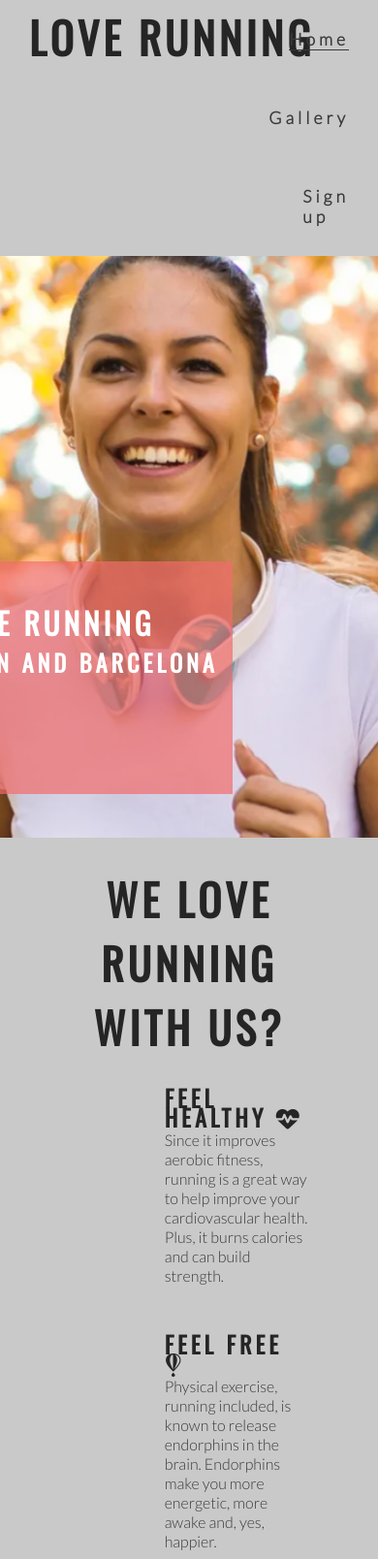
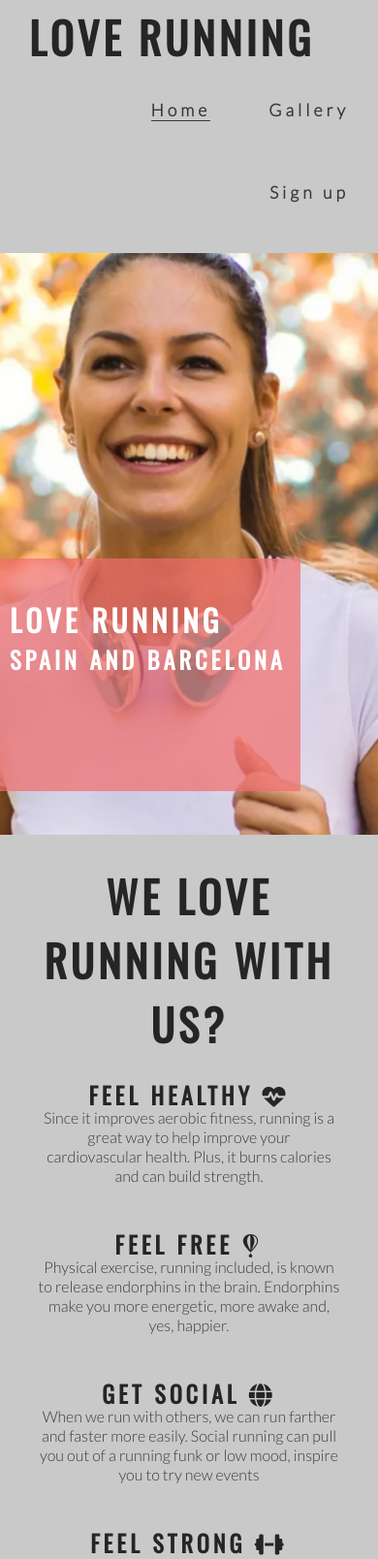
Before and after one commit to KimBergstroem/love-running, a plain HTML site: page index.html in a window 390 px wide. Shown: the top 1608 px of the page at 97% size. Drawn offline with nearby package versions, Linux system fonts and the light colour scheme.

Commit message:
Style: added for club ethos section on mobile screens

```diff
--- a/assets/css/style.css
+++ b/assets/css/style.css
@@ -66,7 +66,7 @@ h1, h2{
     background:
     black
     url('../images/hero-image.webp')
-    center / auto
+    center
     no-repeat;
 
     /* animates zoom effect to loading page */
@@ -283,3 +283,37 @@ footer a{
     }
 
 }
+
+/* For medium screens size 950px wide and down */
+@media screen and (max-width: 950px){
+    #menu{
+        clear: left;
+        float: left;
+        margin-left: 30px;
+        margin-bottom: 20px;
+        line-height: 25px;
+    }
+
+    #cover-text{
+        left: 0;
+    }
+
+    #club-ethos{
+        width: 90%;
+        height: 1200px;
+        margin: 0 auto;
+    }
+
+    .left-about-heading, .right-about-heading{
+        width: inherit;
+    }
+
+    .left-about-heading h2, .right-about-heading h2{
+        width: 100%;
+        text-align: center;
+    }
+    .left-about-heading p, .right-about-heading p{
+        text-align: center;
+        padding: 0 20px;
+    }
+}
```
